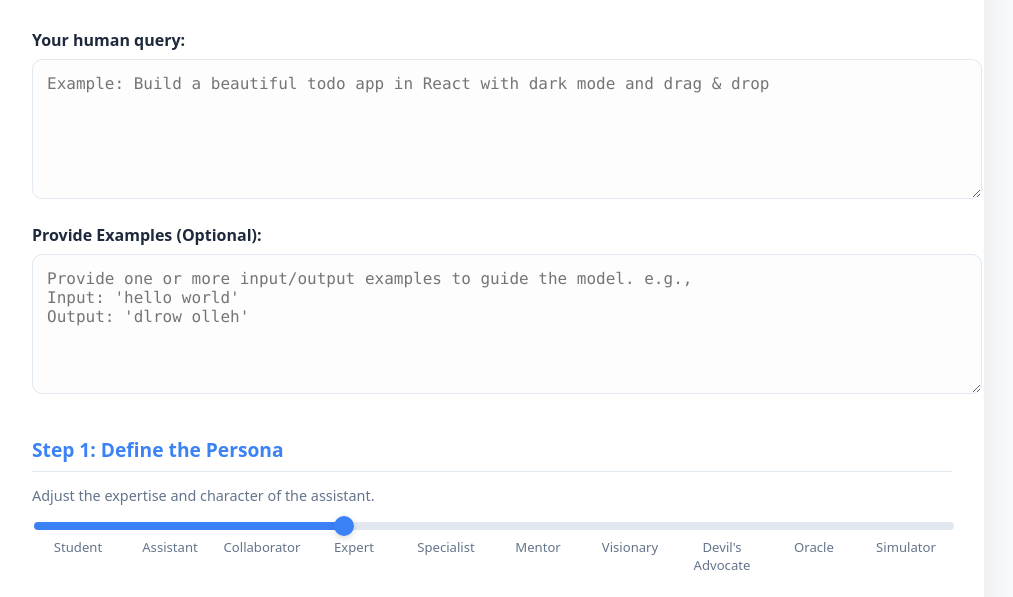
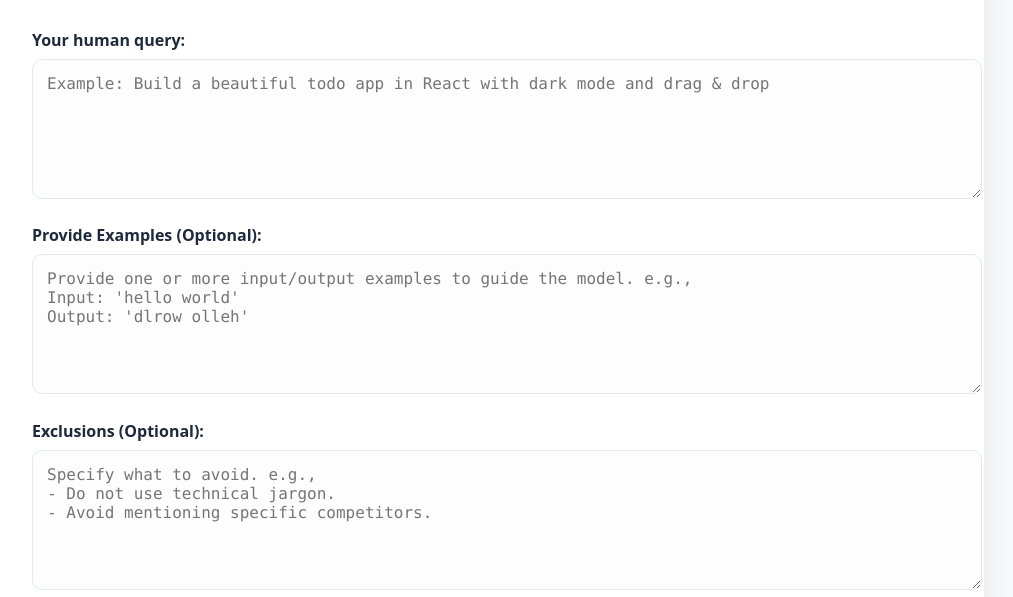
Before and after one commit to polonski/mel, a plain HTML site: page docs/index.html in a window 1280 px wide. Shown: the part 144-741 px from the top of the page, without its empty margins (148-1161 px from the left). Drawn offline with Linux system fonts and the light colour scheme.

Commit message:
feat(index):add exclusions

```diff
--- a/docs/index.html
+++ b/docs/index.html
@@ -262,6 +262,12 @@
           placeholder="Provide one or more input/output examples to guide the model. e.g.,&#10;Input: 'hello world'&#10;Output: 'dlrow olleh'"></textarea>
       </div>
 
+      <div class="input-group">
+        <label for="exclusions">Exclusions (Optional):</label>
+        <textarea id="exclusions" rows="2"
+          placeholder="Specify what to avoid. e.g.,&#10;- Do not use technical jargon.&#10;- Avoid mentioning specific competitors."></textarea>
+      </div>
+
       <div class="slider-group" id="step1">
         <h2 class="step-heading">Step 1: Define the Persona</h2>
         <label for="roleLevel">Adjust the expertise and character of the assistant.</label>
@@ -463,7 +469,7 @@
       purpose: { base: ['', 'for a practical, immediate solution', 'for educational purposes, to learn or teach', 'to create a durable and valuable resource', 'to inform a high-level strategic decision', 'for a commercial application or business value', 'to generate a profoundly positive human impact', 'for artistic, poetic, or philosophical value', 'to be provocative and challenge established thinking', 'to be transformative and alter a core perspective'] },
       constraint: { base: ['', 'Constraint: Be as concise and direct as possible.', 'Constraint: The response must not exceed 400 words.', 'Constraint: Maintain a strictly formal and professional tone.', 'Constraint: Avoid all technical jargon and explain in simple terms.', 'Constraint: Do not break character from the specified Persona.', 'Constraint: Present the answer as a clear, step-by-step process.', 'Constraint: The output must only contain code, with no explanatory text.', 'Constraint: The output must only be a valid data format (like JSON), with no surrounding text.', 'Constraint: The most important rule is to follow all other directives with absolute strictness.'] },
       innovation: { base: ['', 'by blending proven concepts from different fields', 'from an unconventional angle', 'by introducing a surprising and clever element', 'by drawing inspiration from a different domain', 'by challenging the fundamental assumptions', 'by using first-principles thinking', 'by infusing a bold, heretical viewpoint', 'by generating a paradigm-shifting insight', 'by combining multiple exotic ideas'] },
-      style: { base: ['as raw, unadorned data', 'in a direct, simple, and unformatted style', 'with professional formatting (headings, lists)', 'with Chain-of-Thought reasoning shown before the final answer', 'with precise, technical, domain-specific language', 'with an elegant, persuasive, and narrative flow', 'in a Socratic style of questions and answers', 'with high-quality, evocative literary prose', 'with rich metaphor and poetic language', 'as a masterpiece of clarity, depth, and beauty'] },
+      style: { base: ['as raw, unadorned data', 'in a direct, simple, and unformatted style', 'with professional formatting (headings, lists)', 'with Chain-of-Thought reasoning shown inside <thinking> tags before the final answer', 'with precise, technical, domain-specific language', 'with an elegant, persuasive, and narrative flow', 'in a Socratic style of questions and answers', 'with high-quality, evocative literary prose', 'with rich metaphor and poetic language', 'as a masterpiece of clarity, depth, and beauty'] },
       output: { base: ['as unformatted raw text', 'as a simple, scannable list of bullet points', 'as a well-structured markdown document', 'as a valid JSON or XML data structure', 'as content for a presentation (slides/notes)', 'as a textual diagram (e.g., Mermaid or DOT syntax)', 'as clean, commented, production-ready code', 'as a formal paper with academic structure', 'as a polished, publish-ready artifact', 'as a plan or code for a simple interactive app'] },
       polish: { base: ['', 'Polish: by proofreading for grammar and typos.', 'Polish: by improving the clarity and flow of the text.', 'Polish: by double-checking that the answer directly and accurately addresses the query.', 'Polish: by adding a concise summary at the end.', 'Polish: by reviewing the full response to ensure it consistently adheres to all directives.', 'Polish: by simplifying complex sentences and removing unnecessary jargon.', 'Polish: by elevating the vocabulary and overall tone to be more sophisticated.', 'Polish: by concluding with a surprising or insightful final thought.', 'Polish: until the entire response feels inevitable and delightful.'] },
       examples: { base: [''] } // Placeholder for the new examples field
@@ -482,6 +488,7 @@
     function generateMEL() {
       const query = document.getElementById('humanQuery').value.trim();
       const examples = document.getElementById('examples').value.trim();
+      const exclusions = document.getElementById('exclusions').value.trim();
       const outputEl = document.getElementById('melOutput');
 
       if (!query) {
@@ -507,6 +514,10 @@
 
       if (examples) {
         melParts.push(`Examples:\n  <examples>\n  ${examples}\n  </examples>`);
+      }
+
+      if (exclusions) {
+        melParts.push(`Exclusions:\n  """\n  ${exclusions}\n  """`);
       }
 
       if (constraintTxt) melParts.push(constraintTxt);
@@ -564,6 +575,7 @@
     // Live updates
     document.getElementById('humanQuery').addEventListener('input', generateMEL);
     document.getElementById('examples').addEventListener('input', generateMEL);
+    document.getElementById('exclusions').addEventListener('input', generateMEL);
     document.querySelectorAll('input[type="range"]').forEach(sl => {
       updateSlider(sl);
     });
```
Also changed, not shown: README.md.
